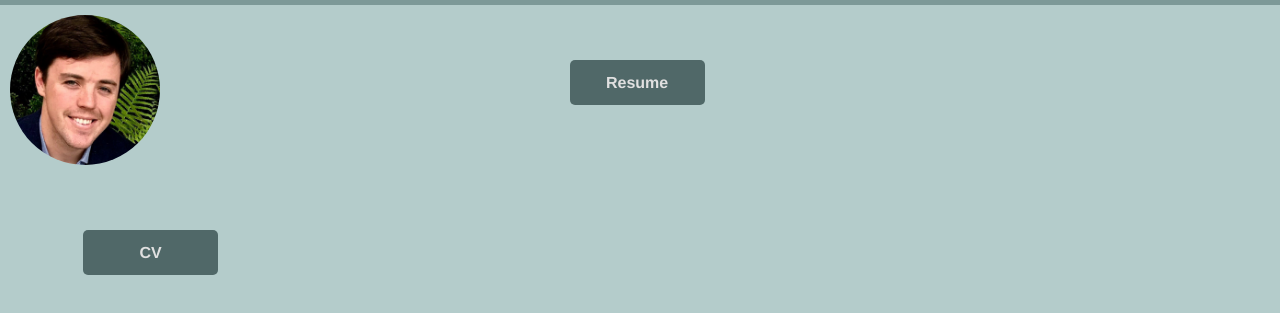
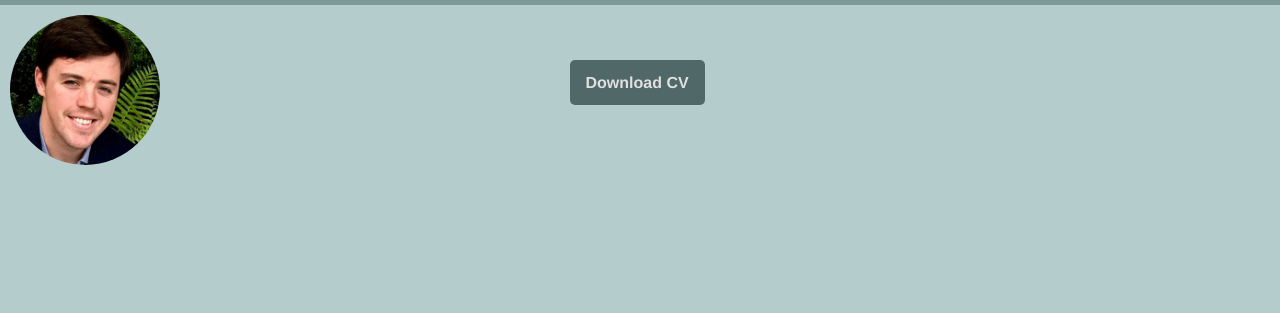
Before and after one commit to carter-allen/carter-allen.github.io, a plain HTML site: page index.html in a window 1280 px wide. Shown: the part 45-358 px from the top of the page. Drawn offline with Linux system fonts and the light colour scheme.

Commit message:
Update index.html

```diff
--- a/index.html
+++ b/index.html
@@ -21,10 +21,7 @@
         <div class="mobile-title">carter allen</div>
         <div class="picture"></div>
         <div class="button-box">
-            <a class="button" href="/resume.pdf" download="carter_allen_resume">Resume</a>
-        </div>
-        <div class="button-box">
-            <a class="button" href="/cv.pdf" download="carter_allen_cv">CV</a>
+            <a class="button" href="/cv.pdf" download="carter_allen_cv">Download CV</a>
         </div>
     </div>
 </body>
```
